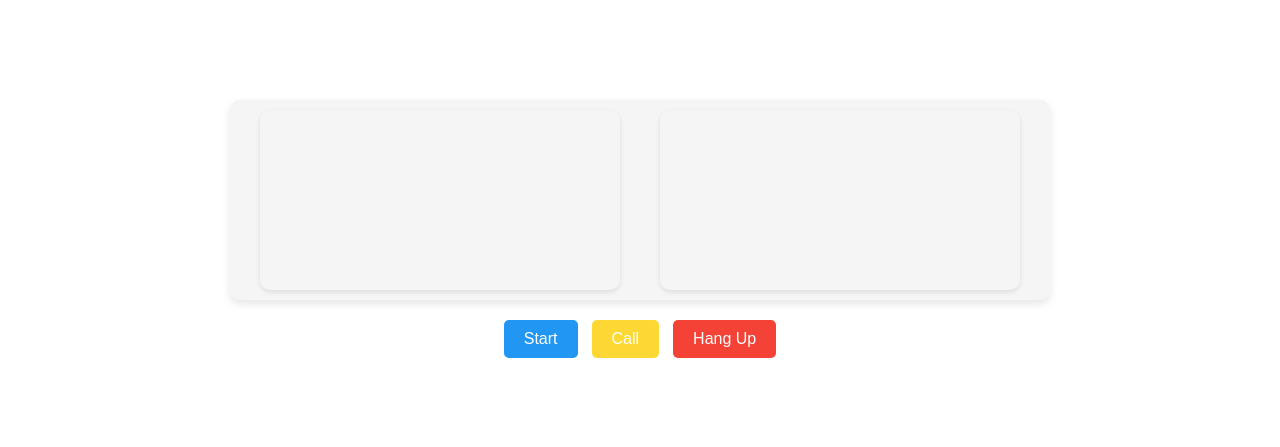
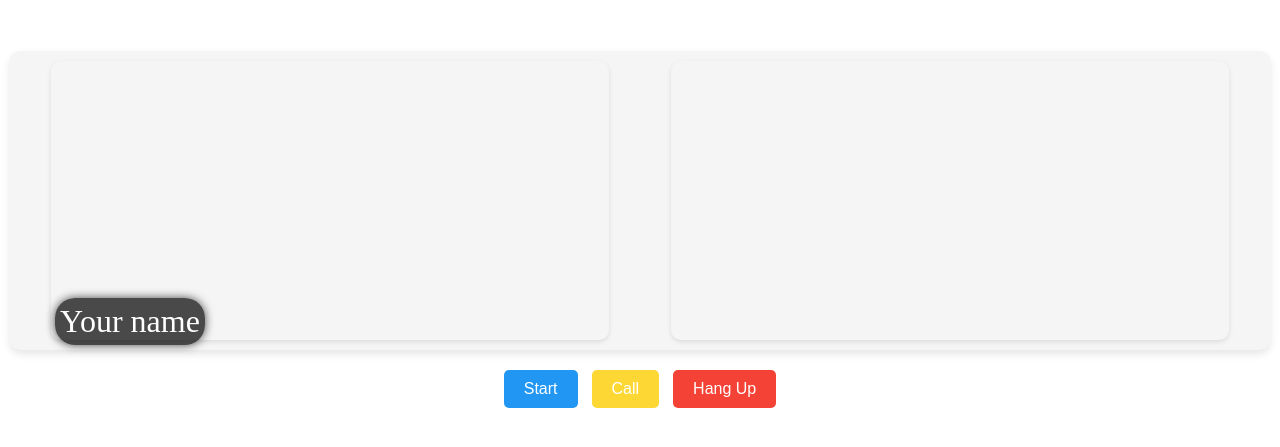
Before and after one commit to abdulmateentechbits/werbrtc-app-js, a plain HTML site: page index.html in a window 1280 px wide. Shown: the part 191-638 px from the top of the page. Drawn offline with Linux system fonts and the light colour scheme.

Commit message:
Add styles and modify layout like enlarge video tag

```diff
--- a/css/style.css
+++ b/css/style.css
@@ -11,7 +11,7 @@ li {
 }
 
 .container {
-    max-width: 800px;
+    max-width: 100%;
     margin: 0 auto;
     padding: 20px;
     display: flex;
@@ -29,7 +29,22 @@ li {
     border-radius: 10px;
     padding: 10px;
     box-shadow: 0 4px 8px rgba(0, 0, 0, 0.1);
+    position: relative;
+
 }
+
+.name-text {
+    position: absolute;
+    bottom: 5px;
+    left: 45px;
+    color: white;
+    font-size: 2em;
+    padding: 5px 5px;
+    border-radius: 20px;
+    background-color: rgba(0, 0, 0, 0.7);
+    box-shadow: 0 0 10px rgba(0, 0, 0, 0.7);
+}
+
 
 video {
     width: 45%;
@@ -105,6 +120,7 @@ video {
     background-color: #ccc;
     cursor: not-allowed;
 }
+
 #callDuration {
     display: none;
     margin-top: 20px;
@@ -115,4 +131,4 @@ video {
     font-size: 18px;
     text-align: center;
     box-shadow: 0 2px 5px rgba(0, 0, 0, 0.1);
-  }
+}
--- a/index.html
+++ b/index.html
@@ -15,6 +15,7 @@
         <div class="video-container">
             <video id="localVideo" autoplay></video>
             <video id="remoteVideo" autoplay></video>
+            <div class="name-text">Your name</div>
         </div>
         <div class="controls">
             <button id="startButton">Start</button>
--- a/js/index.js
+++ b/js/index.js
@@ -62,7 +62,7 @@ async function call() {
     pc2.addEventListener('icecandidate', e => handleIceCandidate(pc2, e));
     pc1.addEventListener('iceconnectionstatechange', e => handleIceConnectionStateChange(pc1, e));
     pc2.addEventListener('iceconnectionstatechange', e => handleIceConnectionStateChange(pc2, e));
-    pc2.addEventListener('track',getRemoteStream);
+    pc2.addEventListener('track', getRemoteStream);
 
     const tracks = localStream.getTracks();
 
@@ -125,7 +125,7 @@ async function handleIceCandidate(pc, e) {
 
 }
 
-function getRemoteStream(e){
+function getRemoteStream(e) {
     remoteVideo.srcObject = e.streams[0];
 }
 function hangup() {
@@ -136,7 +136,7 @@ function hangup() {
     pc1 = null;
     pc2 = null;
     endTime = window.performance.now();
-    messageContainer.innerText = `Call duration: ${((endTime-startTime)/1000).toFixed(2)} seconds`;
+    messageContainer.innerText = `Call duration: ${((endTime - startTime) / 1000).toFixed(2)} seconds`;
     messageContainer.style.display = 'block';
 
 }
```
